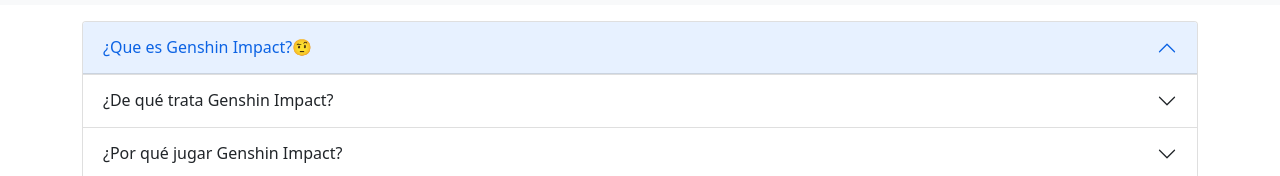
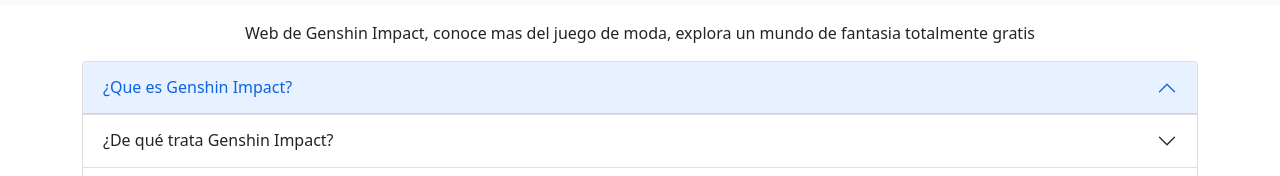
Before and after one commit to OmarAlvrz/Boostrap-GI, a plain HTML site: page index.html in a window 1280 px wide. Shown: the part 76-252 px from the top of the page. Drawn offline with nearby package versions, Linux system fonts and the light colour scheme.

Commit message:
Update index.html

```diff
--- a/index.html
+++ b/index.html
@@ -3,6 +3,7 @@
 <head>
     <meta charset="UTF-8">
     <meta name="viewport" content="width=device-width, initial-scale=1.0">
+    <link rel="stylesheet" href="styles.css">
     <link href="https://cdn.jsdelivr.net/npm/bootstrap@5.0.2/dist/css/bootstrap.min.css" rel="stylesheet" integrity="sha384-EVSTQN3/azprG1Anm3QDgpJLIm9Nao0Yz1ztcQTwFspd3yD65VohhpuuCOmLASjC" crossorigin="anonymous">
     <title>Genshin Impact</title>
 </head>
@@ -44,6 +45,7 @@
         </div>
       </nav>
       <p></p>
+      <p style="display: flex; justify-content: center;">Web de Genshin Impact, conoce mas del juego de moda, explora un mundo de fantasia totalmente gratis</p>
       <p></p>
     <div class="accordion-container">
     <div class="container">
@@ -51,7 +53,7 @@
             <div class="accordion-item">
                 <h2 class="accordion-header" id="panelsStayOpen-headingOne">
                     <button class="accordion-button" type="button" data-bs-toggle="collapse" data-bs-target="#panelsStayOpen-collapseOne" aria-expanded="false" aria-controls="panelsStayOpen-collapseOne">
-                        ¿Que es Genshin Impact?🤨
+                        ¿Que es Genshin Impact?
                     </button>
                 </h2>
                 <div id="panelsStayOpen-collapseOne" class="accordion-collapse collapse" aria-labelledby="panelsStayOpen-headingOne">
```
